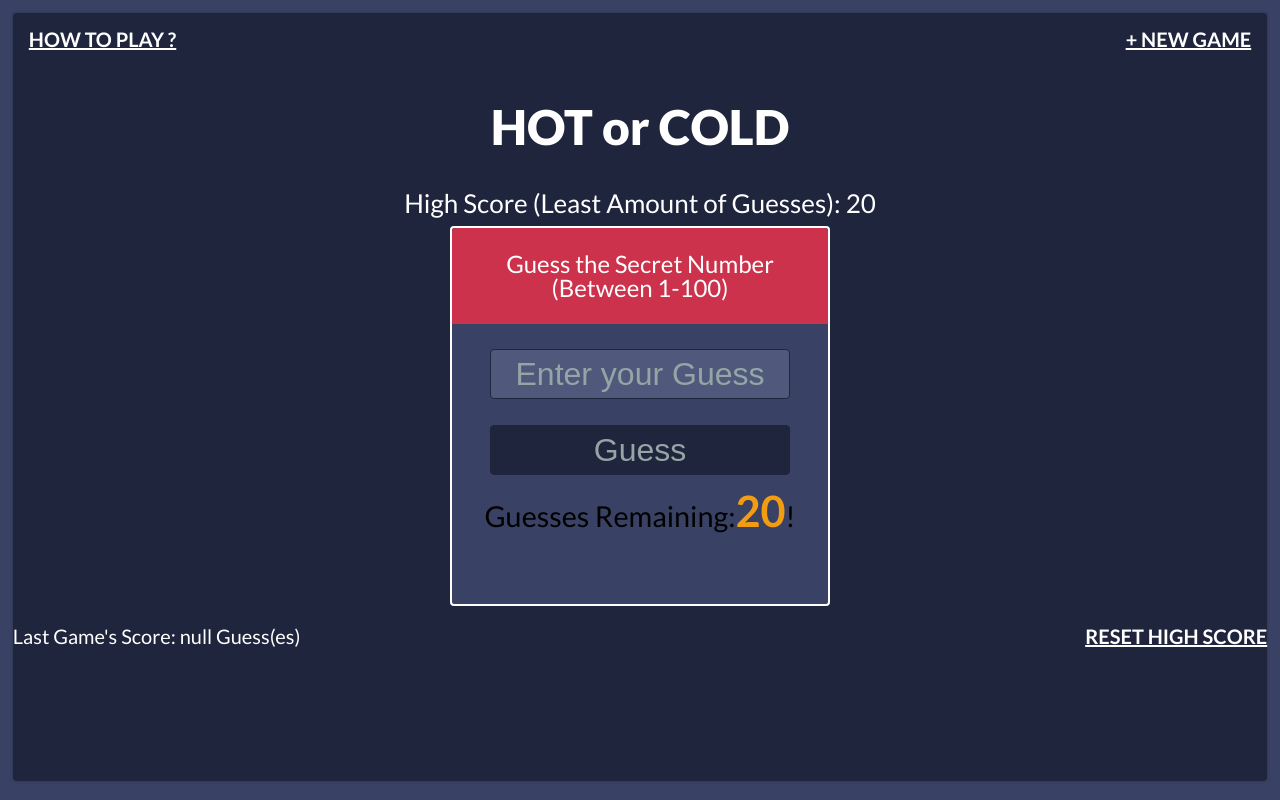
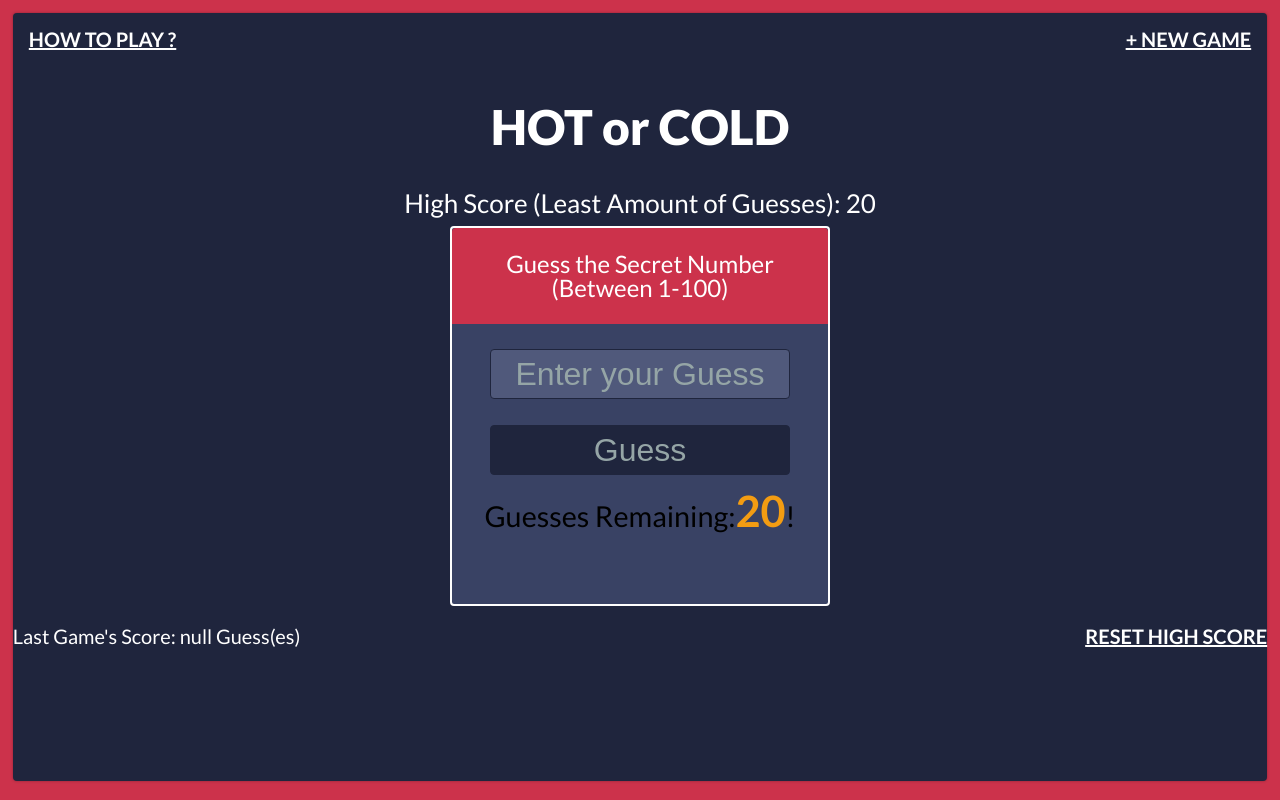
Before and after one commit to mcooperstein/hot-or-cold-game, a plain HTML site: page index.html in a window 1280 px wide. Drawn offline with nearby package versions, Linux system fonts and the light colour scheme.

Commit message:
changed css

```diff
--- a/css/style.css
+++ b/css/style.css
@@ -26,7 +26,7 @@ Common Styles
 html {
     width: 100%;
     height: 100%;
-    background-color: #394264;
+    background-color: #cc324b;
 }
 
 body {
```
